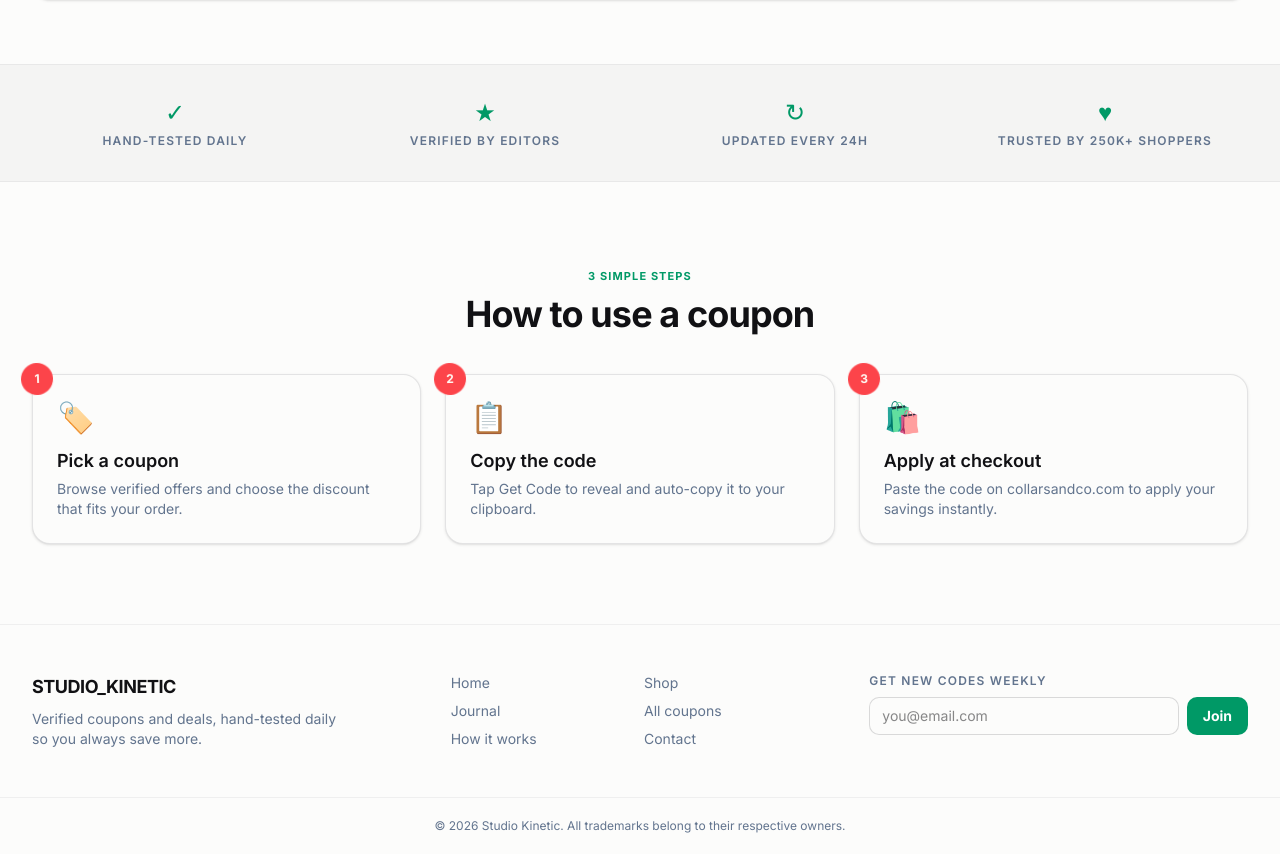
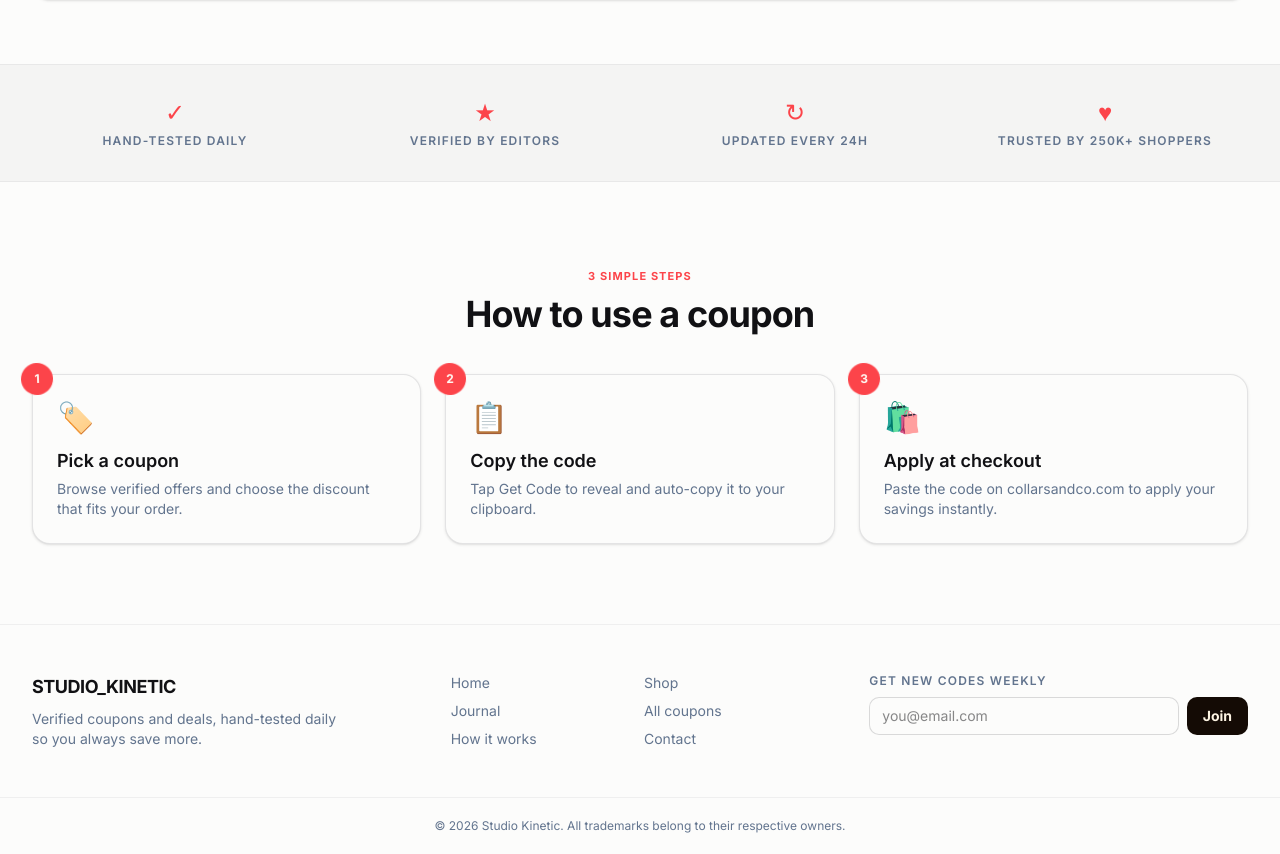
Before and after one commit to hamzashiwani/radiant-launch-web, a React (Vite) app: page /landing-page in a window 1280 px wide. Shown: the part 2024-2878 px from the top of the page. Built offline with nearby package versions, Linux system fonts and the light colour scheme.

Commit message:
Changes
Co-authored-by: hamzashiwani <107464427+hamzashiwani@users.noreply.github.com>

```diff
--- a/src/routes/landing-page.tsx
+++ b/src/routes/landing-page.tsx
@@ -457,7 +457,7 @@ function LandingPage() {
             { k: "♥", v: "Trusted by 250k+ shoppers" },
           ].map((i) => (
             <div key={i.v} className="flex flex-col items-center gap-1">
-              <span className="text-2xl text-emerald-600">{i.k}</span>
+              <span className="text-2xl text-brand">{i.k}</span>
               <span className="text-xs font-semibold uppercase tracking-widest text-muted-foreground">{i.v}</span>
             </div>
           ))}
@@ -467,7 +467,7 @@ function LandingPage() {
       {/* How to use */}
       <section id="how-to-use" className="max-w-screen-xl mx-auto px-4 sm:px-6 lg:px-8 py-14 sm:py-20">
         <div className="text-center max-w-xl mx-auto mb-10">
-          <span className="text-[11px] font-bold uppercase tracking-widest text-emerald-600">3 simple steps</span>
+          <span className="text-[11px] font-bold uppercase tracking-widest text-brand">3 simple steps</span>
           <h2 className="text-2xl sm:text-4xl font-bold tracking-tight mt-2">How to use a coupon</h2>
         </div>
         <div className="grid sm:grid-cols-3 gap-4 sm:gap-6">
@@ -537,9 +537,9 @@ function LandingPage() {
                 type="email"
                 required
                 placeholder="you@email.com"
-                className="flex-1 min-w-0 rounded-lg border border-foreground/15 bg-background px-3 py-2 text-sm focus:outline-none focus:ring-2 focus:ring-emerald-500"
+                className="flex-1 min-w-0 rounded-lg border border-foreground/15 bg-background px-3 py-2 text-sm focus:outline-none focus:ring-2 focus:ring-brand"
               />
-              <button className="rounded-lg bg-emerald-600 hover:bg-emerald-700 text-white text-sm font-bold px-4 transition-colors">
+              <button className="rounded-lg bg-ink hover:bg-brand text-cream text-sm font-bold px-4 transition-colors">
                 Join
               </button>
             </div>
@@ -553,7 +553,7 @@ function LandingPage() {
       {/* Floating mobile CTA */}
       <a
         href="#coupons"
-        className="md:hidden fixed bottom-4 inset-x-4 z-40 inline-flex items-center justify-center gap-2 rounded-full bg-emerald-600 text-white font-bold py-3.5 text-sm uppercase tracking-widest shadow-2xl shadow-emerald-500/40"
+        className="md:hidden fixed bottom-4 inset-x-4 z-40 inline-flex items-center justify-center gap-2 rounded-full bg-ink text-cream font-bold py-3.5 text-sm uppercase tracking-widest shadow-[var(--shadow-pop)]"
       >
         🎟️ Grab a coupon
       </a>
```
